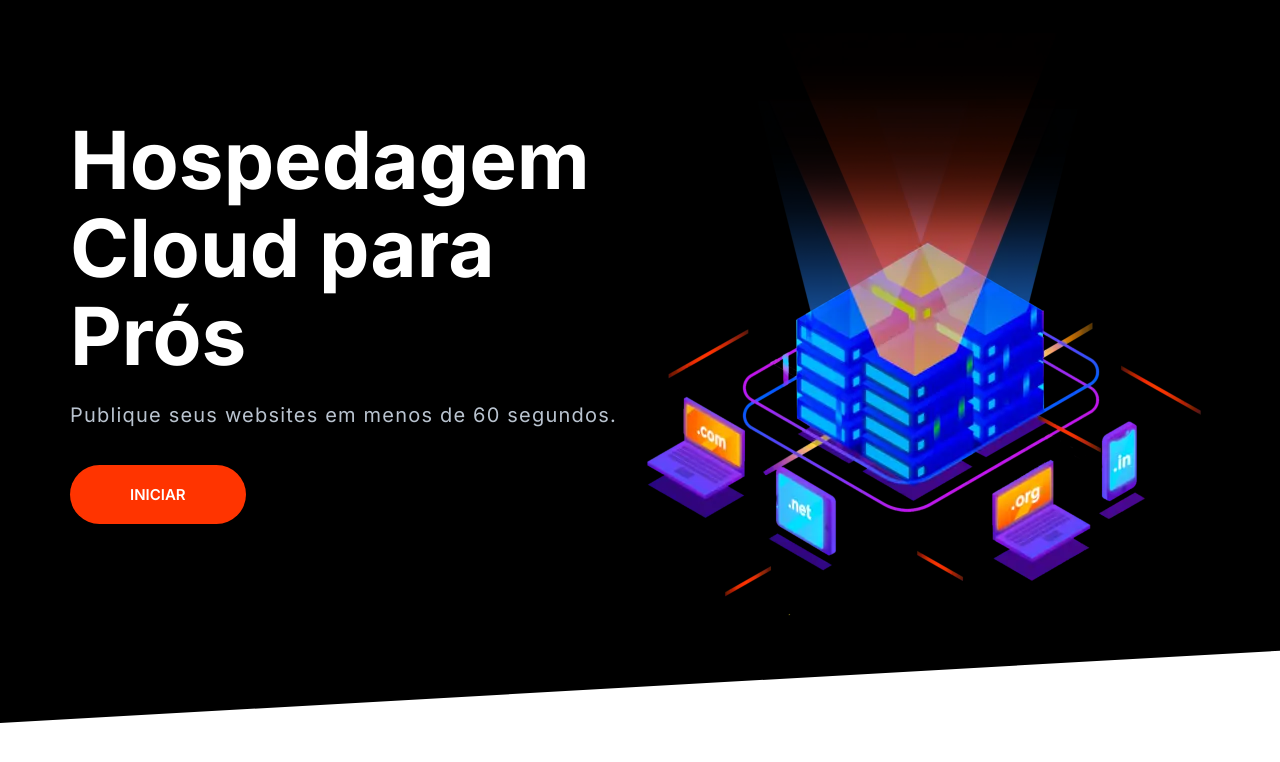
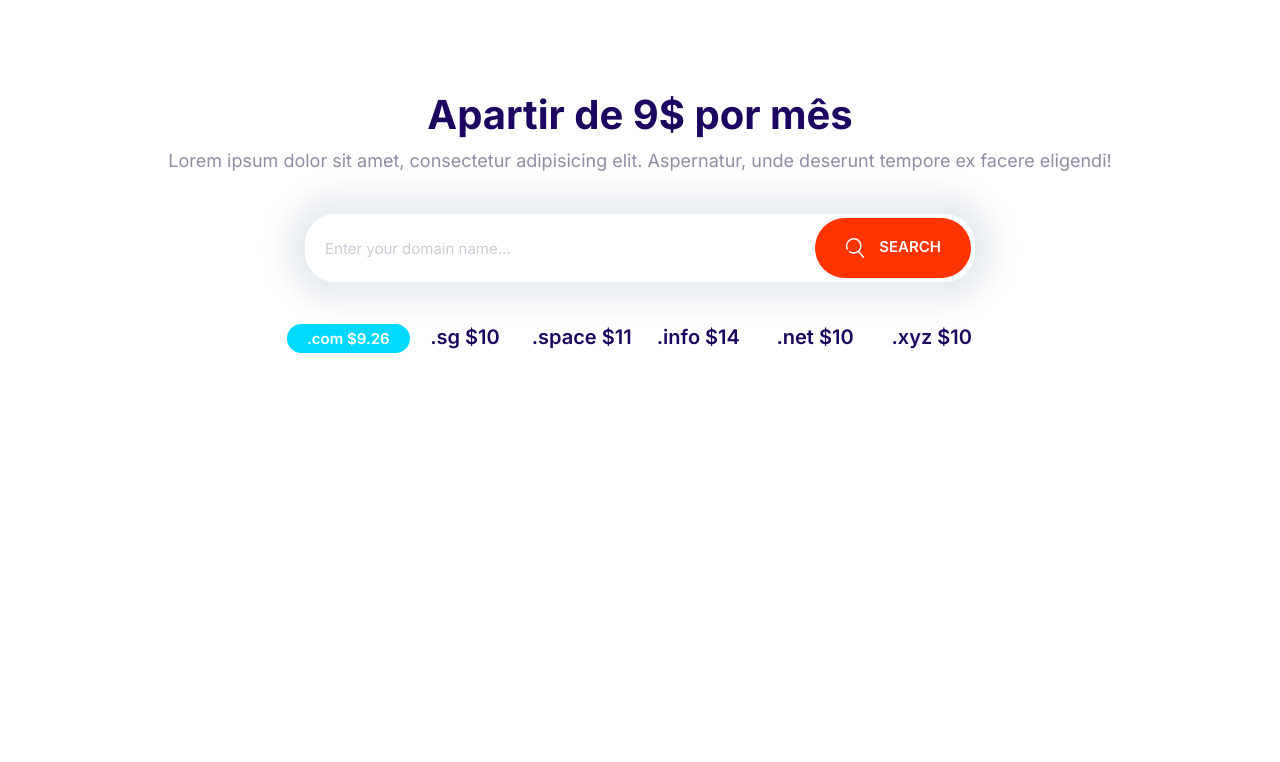
Before and after one commit to Dilson-Manjenje/BitByte, a plain HTML site: page index.html in a window 1280 px wide. Drawn offline with Linux system fonts and the light colour scheme.

Commit message:
#15- Add Domain block from search domain

```diff
--- a/css/style.css
+++ b/css/style.css
@@ -211,17 +211,25 @@ a {
 /* BUTTONS */
 
 .btn {
+  border-radius: 40px;
+  border: 0;
+  cursor: pointer;
   font-size: 1.8rem;
   font-weight: 600;
   margin: 1rem 0;
+  outline: 0;
+  padding: 2rem 3rem;
+  text-align: center;
   text-transform: uppercase;
-  padding: 2rem 3rem;
-  border: 0;
-  border-radius: 40px;
-  cursor: pointer;
   white-space: nowrap;
-  text-align: center;
 
+}
+
+.btn .icon {
+  width: 2rem;
+  height: 2rem;
+  margin-right: 1rem;
+  vertical-align: middle;
 }
 
 .btn--primary {
@@ -311,7 +319,7 @@ a {
 .input-group .input {
   border: 0;
   flex-grow: 1; /*grow the input */
-  padding: 1.5rem 1rem;
+  padding: 1.5rem 2rem;
 }
 
 .input-group .btn {
@@ -589,11 +597,6 @@ a {
 }
 
 /* COLLAPSIBLE (ACCORDION) */
-/*
-.collapsible {
-  cursor: pointer;
-}*/
-
 .collapsible__header {
   display: flex;
   justify-content: space-between;
@@ -752,3 +755,33 @@ a {
     align-self: center;
   }
 }
+
+/* DOMAIN BLOCK */
+
+.block-domain .input-group {
+
+  box-shadow: 0 0 30px 20px #e6ebee;
+  border: 0;
+  margin: 4rem auto;
+  max-width: 670px;
+}
+
+.block-domain__prices {
+  display: grid;
+  grid-template-columns: repeat(3, 1fr);
+  grid-template-rows: repeat(2, 6rem); /*to set the height of the rows*/
+  font-size: 2rem;
+  font-weight: 600;
+  justify-items: center;
+  max-width: 700px;
+  margin: 0 auto;
+}
+
+@media screen and (min-width: 768px) {
+  .block-domain__prices {
+    /*display: flex;
+    flex-wrap: wrap;*/
+    grid-template-columns: repeat(auto-fit, minmax(10rem,1fr));
+
+  }
+}
--- a/index.html
+++ b/index.html
@@ -10,20 +10,32 @@
   <title>BitByte</title>
 </head>
 <body>
-  <section class="block block--dark block--skewed-left hero">
-    <div class="container grid grid--1x2">
-        <header class="block__header hero__content">
-          <h1 class="block__heading">Hospedagem Cloud para Prós</h1>
-          <p class="hero__tagline">Publique seus websites em menos de 60 segundos.</p>
-          <a href="" class="btn btn--accent btn--stretched">Iniciar</a>
-        </header>
-        <picture>
-          <source type="image/webp" srcset="images/banner.webp 1x, images/banner@2x.webp 2x">
-          <source type="image/png" srcset="images/banner.png 1x, images/banner@2x.png 2x">
-          <img class="hero__image" src="images/banner.png" alt="" />
-        </picture>
+  <section class="block container block-domain">
+    <header class="block__header">
+      <h2>Apartir de 9$ por mês</h2>
+      <p>Lorem ipsum dolor sit amet, consectetur adipisicing elit. Aspernatur, unde deserunt tempore ex facere eligendi!</p>
+    </header>
+    <div class="input-group">
+      <input type="text"
+             class="input"
+             placeholder="Enter your domain name..." />
+      <button class="btn btn--accent">
+        <svg class="icon icon--white">
+          <use xlink:href="images/sprite.svg#search"></use>
+        </svg>
+        Search
+      </button>
     </div>
+    <ul class="list block-domain__prices">
+        <li><span class="badge badge--secondary">.com $9.26</span></li>
+        <li>.sg $10</li>
+        <li>.space $11</li>
+        <li>.info $14</li>
+        <li>.net $10</li>
+        <li>.xyz $10</li>
+    </ul>
   </section>
-<script src="js/main.js"></script>
+
+  <script src="js/main.js"></script>
 </body>
 </html>
```
Also changed, not shown: components/domain-block.html (added, +24 -0 lines), playground.html (added, +18 -0 lines).
